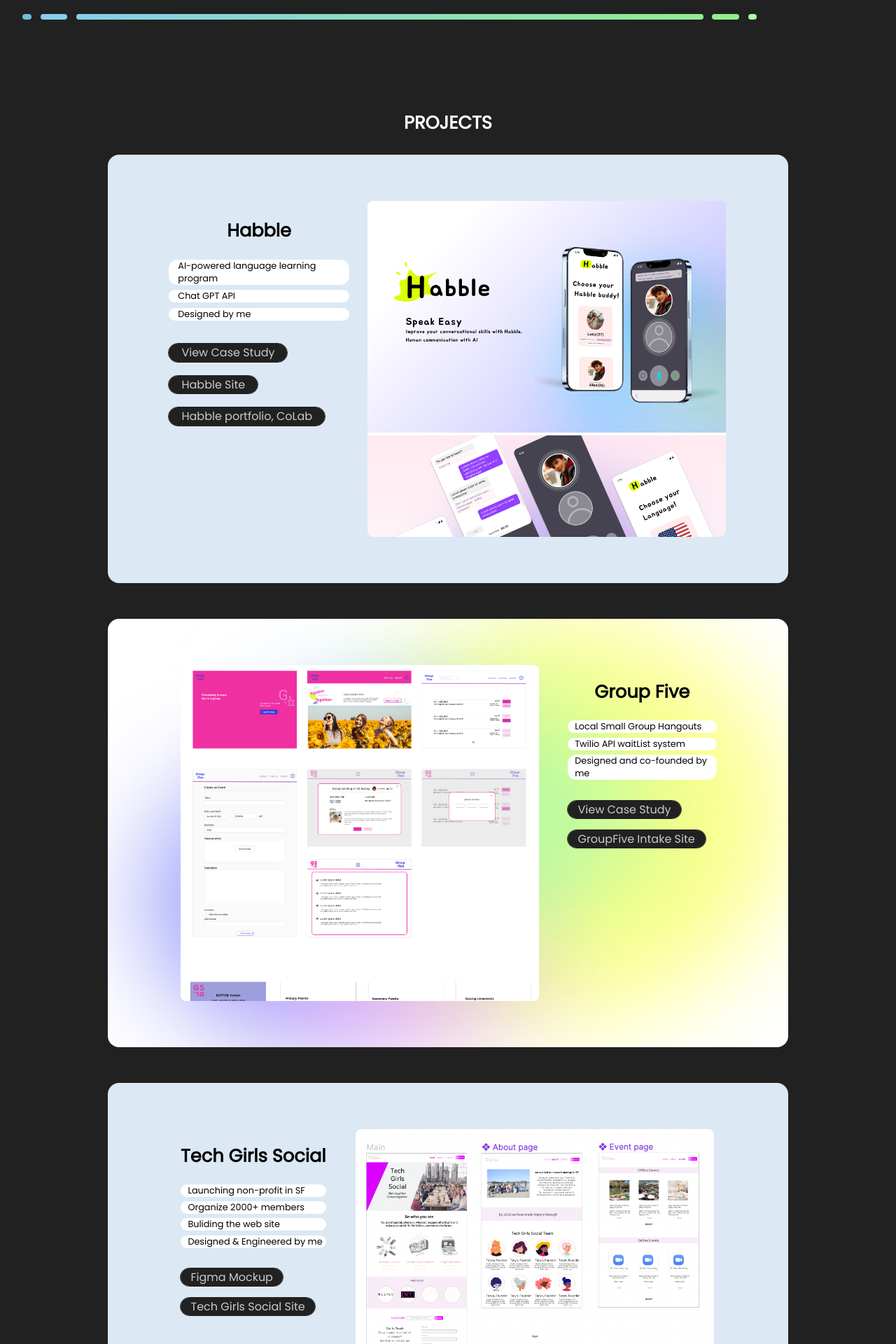
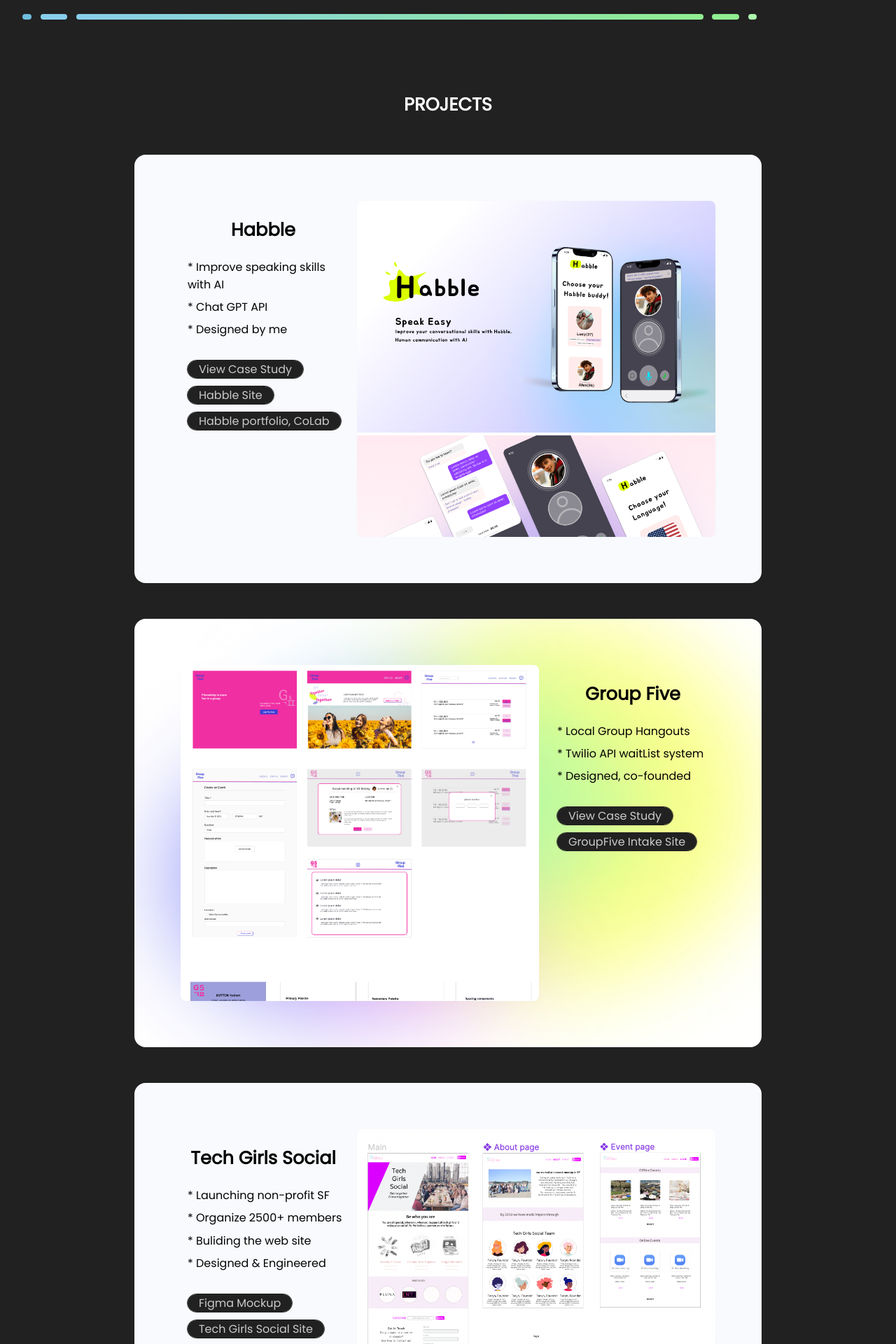
Before and after one commit to SssngM/react-port, a React (Create React App) app: page / in a window 1280 px wide. Shown: the part 420-2340 px from the top of the page at 70% size. Built offline with nearby package versions, Linux system fonts and the light colour scheme; a web font is replaced by a local one.

Commit message:
update layout

```diff
--- a/public/index.html
+++ b/public/index.html
@@ -26,6 +26,7 @@
     </style>
     <title>Seung's portfolio</title>
   </head>
+
   <body style="margin:0">
     <noscript>You need to enable JavaScript to run this app.</noscript>
     <div id="root"></div>
--- a/src/components/FullSizeImage/FullSizeImage.js
+++ b/src/components/FullSizeImage/FullSizeImage.js
@@ -10,11 +10,11 @@
 
 
     <div>
-      <Link to="/"  style={{ width: '1.5rem', height: '1.5rem', margin:'9%', backgroundColor:'rgb(0 0 0 )'}} >
+      <Link to="/"  className= 'custom-link1' >
        Back
       </Link>
     <div >
-      <img src={GroupFive2} style={{ maxWidth: '100%', backgroundColor: 'white', objectFit: 'contain' }} alt="Full Size Image" />
+      <img src={GroupFive2} style={{ maxWidth: '100%', backgroundColor: 'white', objectFit: 'contain', paddingTop:'5%' }} alt="Full Size Image" />
       {/* <a href={casestudy} style={{ maxWidth: '100%', maxHeight: '100%', objectFit: 'contain' }} target="_blank" rel="noopener noreferrer"> Cast Study </a> */}
     </div>
     </div>
--- a/src/components/FullSizeImage2/FullSizeImage2.js
+++ b/src/components/FullSizeImage2/FullSizeImage2.js
@@ -10,11 +10,12 @@
 
 
       <div>
-        <Link to="/"  style={{ width: '1.5rem', height: '1.5rem', position: 'absolute' , margin:'9%',marginTop:'3%', backgroundColor:'rgb(0 0 0)'}} >
+        <Link to="/"  className="custom-link1" >
          Back
         </Link>
       <div >
         <img src={Habble} style={{ maxWidth: '100%', marginTop:'1%',backgroundColor: 'white', objectFit: 'contain' }} alt="Full Size Image" />
+
         {/* <a href={casestudy} style={{ maxWidth: '100%', maxHeight: '100%', objectFit: 'contain' }} target="_blank" rel="noopener noreferrer"> Cast Study </a> */}
       </div>
       </div>
--- a/src/components/about/about.css
+++ b/src/components/about/about.css
@@ -3,6 +3,7 @@
   font-size: 2vw;
   margin: 0;
   color: white;
+  padding-bottom: 3%;
 }
 
 h4 {
--- a/src/components/intro/intro.css
+++ b/src/components/intro/intro.css
@@ -128,9 +128,9 @@
   font-size:1em
 } */
 
-a {
+/* a {
   text-decoration: none;
-}
+} */
 
 .i-lines {
   margin-top: 2%;
--- a/src/components/product/product.js
+++ b/src/components/product/product.js
@@ -1,12 +1,13 @@
 import "./product.css"
 import React from 'react'
+import { Link } from 'react-router-dom';
 
-
-function Product({img, link}) {
+function Product({img,productLink}) {
   return (
         <div className="p">
             <div className="p-browser">
             <img src={img} />
+            <Link to={productLink} />
             </div>
 
         </div>
--- a/src/components/productlist/productlist.css
+++ b/src/components/productlist/productlist.css
@@ -11,11 +11,12 @@
 .port {
   font-size: 2vw;
   text-align: center;
-  padding-top: 2%;
+  padding-bottom: 2%;
 }
 .products {
   display: flex;
   flex-direction: column;
+  align-items: center;
 }
 
 .products2 {
@@ -25,15 +26,17 @@
 }
 
 .p-list {
-  background-color: #dce8f3;
+  background-color: #f8fafd;
   border-radius: 1em;
   padding: 5%;
   margin: 2% 12%;
   display: flex;
   flex-direction: row;
-  justify-content: space-evenly;
+  justify-content: space-between;
 
+  width: 60vw;
 }
+
 
 
 
@@ -67,45 +70,71 @@
   color: rgb(52, 52, 52);
   text-align: left;
   color: rgb(2, 2, 2);
-  /* width: 40vh; */
-  /* padding-left:15%; */
+  padding-bottom: 5%;
+
 }
 
 li {
 
-  background-color: white;
+  /* background-color: white; */
     border-radius: 1em;
     margin: 3% 0;
     padding-left: 5%;
+    font-size: 2vh;
 }
 
 a {
+  text-decoration: none;
+  color: #cbcbcb;
+  background-color: #212121;
+  outline: solid 0.1em #212121;
+  border-radius: 1em;
+  padding-top:5%;
+  padding-left: 5%;
   font-size: 2vh;
-  color: #cbcbcb;
-  background-color: #212121;;
-  border-radius: 1em;
   padding: 0.5% 7% 0.5% 7%;
   text-align: left;
-  outline: solid 0.1em #212121;
 }
 
 .a-link {
-  padding-top:8%;
   text-align: left;
+  margin-bottom: 5%;
+  margin-left: 5%;
+}
+
+.a-link:hover {
+  /* text-decoration: underline; */
+  background-color: transparent;
+  transition-duration: 0.3s;
+  color: #94b1fa;
 }
 
 a:hover {
-  /* text-decoration: underline; */
+  color: #94b1fa;
   background-color: transparent;
-  transition-duration: 0.3s;
-  color: rgb(242, 110, 154);
-
 }
 /* section {
   font-size: 1.5em;
 } */
 
+.p-des {
+  width: 30vmin;
+}
 
+.custom-link1 {
+  width: 1.5rem;
+  height: 1.5rem;
+  position: absolute;
+  margin:9%;
+  margin-top:3%;
+  background-color:rgb(0 0 0)
+}
+
+.custom-link {
+  all: unset;
+  cursor: pointer;
+  /* Add any other styles you want to customize */
+}
 
 @media only screen and (max-width: 600px) {
 a {
@@ -120,7 +149,7 @@
 .port {
   font-size: 2vh;
   margin: 0;
-  padding-top:10%
+  padding:10%
 }
 .p-title {
   font-size: 2vh;
@@ -131,6 +160,7 @@
   display: flex;
   flex-direction: column-reverse;
   justify-content: space-between;
+  width: fit-content;
 }
 
 .p-des {
@@ -138,6 +168,8 @@
   margin: 0% 25% 0%;
   align-items: strech;
   color: rgb(98, 97, 97);
+  /* width: 26vw; */
+  width: auto;
 }
 
 .casestudy img {
--- a/src/components/productlist/productlist.js
+++ b/src/components/productlist/productlist.js
@@ -36,6 +36,7 @@
 
   return (
     <div className="pl">
+
       <h3 className="port"> PROJECTS </h3>
       <div className="products">
 
@@ -43,9 +44,9 @@
           <div className="p-des">
             <h2 className="p-title"> Habble  </h2>
             <ul className="p-li">
-               <li> <div>  AI-powered language learning program </div></li>
-              <li> Chat GPT API</li>
-              <li> Designed by me </li>
+               <li> <div>  * Improve speaking skills with AI    {" "}   </div></li>
+              <li>  * Chat GPT API</li>
+              <li> * Designed by me </li>
             </ul>
             <div className="a-link">
 
@@ -65,28 +66,33 @@
             </div>
 
           </div>
+          <Link to="/image2" className="custom-link">
           <Product img={cover1} />
+          </Link>
+
         </div>
 
 
         <div className="p-list" style={{ backgroundImage:`url(${mesh})`, maxWidth: '100%',backgroundSize:'cover', backgroundRepeat: 'no-repeat'}} >
+
+        <Link to="/image" className="custom-link">
         <Product img={groupfive} />
+        </Link>
           <div className="p-des">
 
             <h2 className="p-title"> Group Five </h2>
 
             <ul className="p-li">
-              <li> Local Small Group Hangouts</li>
-              <li> Twilio API waitList system</li>
-              <li> Designed and co-founded by me </li>
+              <li> * Local Group Hangouts</li>
+              <li> * Twilio API waitList system</li>
+              <li> * Designed, co-founded</li>
             </ul>
             <div className="a-link">
             <Link to="/image">View Case Study</Link>
             </div>
             <div className="a-link">
             <a href="https://groupfive.co" target="_blank" rel="noopener noreferrer">
-              {" "}
-              GroupFive Intake Site{" "}
+              {" "} GroupFive Intake Site{" "}
             </a>
 
             </div>
@@ -98,10 +104,10 @@
           <div className="p-des">
             <h2 className="p-title"> Tech Girls Social </h2>
             <ul className="p-li">
-              <li> Launching non-profit in SF</li>
-              <li>Organize 2000+ members </li>
-              <li> Buliding the web site</li>
-              <li> Designed & Engineered by me </li>
+              <li> * Launching non-profit SF</li>
+              <li> * Organize 2500+ members </li>
+              <li> * Buliding the web site</li>
+              <li> * Designed & Engineered  </li>
             </ul>
             <div className="a-link">
             < a href="https://www.figma.com/file/RpLX82xFYIxrRlCgbRuanJ/tech-girls-social-wireframing?node-id=0%3A1" target="_blank">
@@ -110,13 +116,16 @@
             </a>
             </div>
               <div className="a-link">
-              <a href="https://www.techgirlssocial.org" target="_blank">
+              <a href="https://www.techgirlssocial.org" rel="external">
                 {" "}
                 Tech Girls Social Site
               </a>
               </div>
           </div>
-          <Product img={tech} />
+          <Link to="https://www.techgirlssocial.org/"  target="_blank" className="custom-link">
+          <Product
+          img={tech}  />
+          </Link>
         </div>
 
 
@@ -130,14 +139,14 @@
           <div className="p-des">
             <h2 className="p-title"> GitLab </h2>
             <ul className="p-li">
-              <li> Slippers(Pajamas)UI Design System</li>
-              <li> Completed tickets as a Frontend Engineer</li>
-              <li> Vue.js, SASS, Storybook  </li>
+              <li> * Slippers(Pajamas)UI Design System</li>
+              <li> * Completed tickets as a Frontend Engineer</li>
+              <li> * Vue.js, SASS, Storybook  </li>
             </ul>
             <div className="a-link">
-            <a href="https://gitlab.com/SssngM/slippers-ui" target="_blank" rel="noopener noreferrer">
+            <a href="https://gitlab-com.gitlab.io/marketing/digital-experience/slippers-ui/?path=/story/intro--page" target="_blank" rel="noopener noreferrer">
               {" "}
-              GitLab Code
+              GitLab Design System
             </a>
             </div>
           </div>
```
